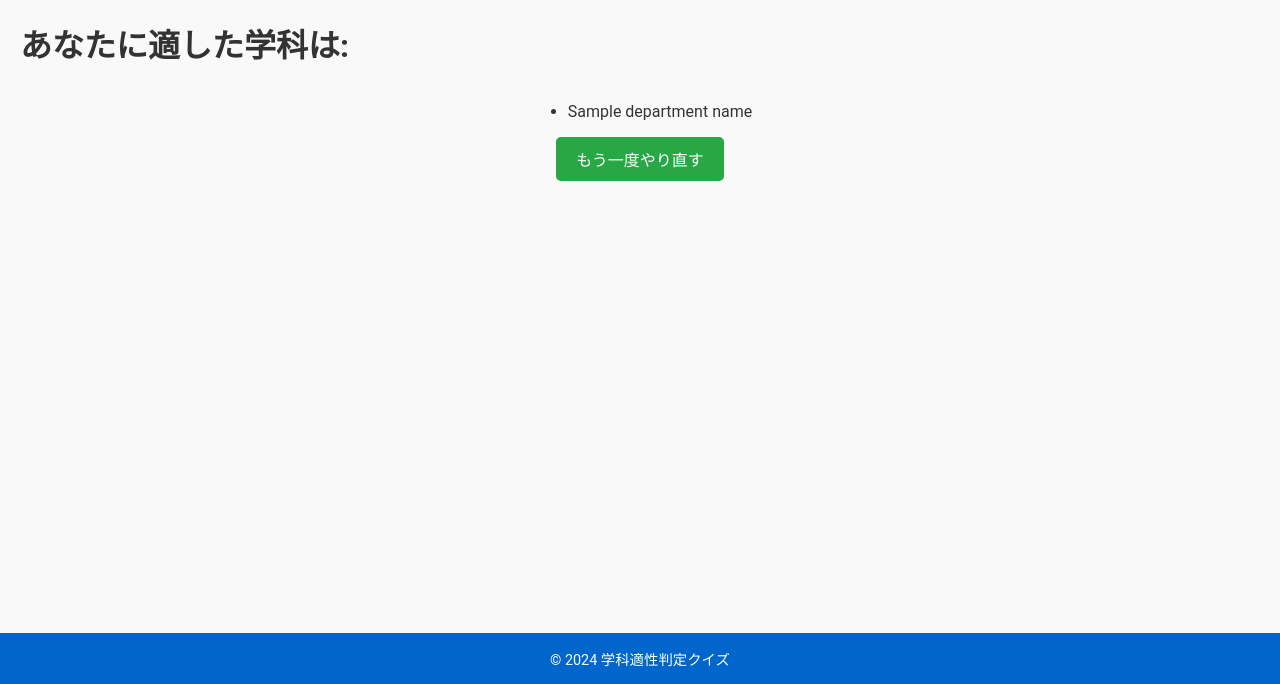
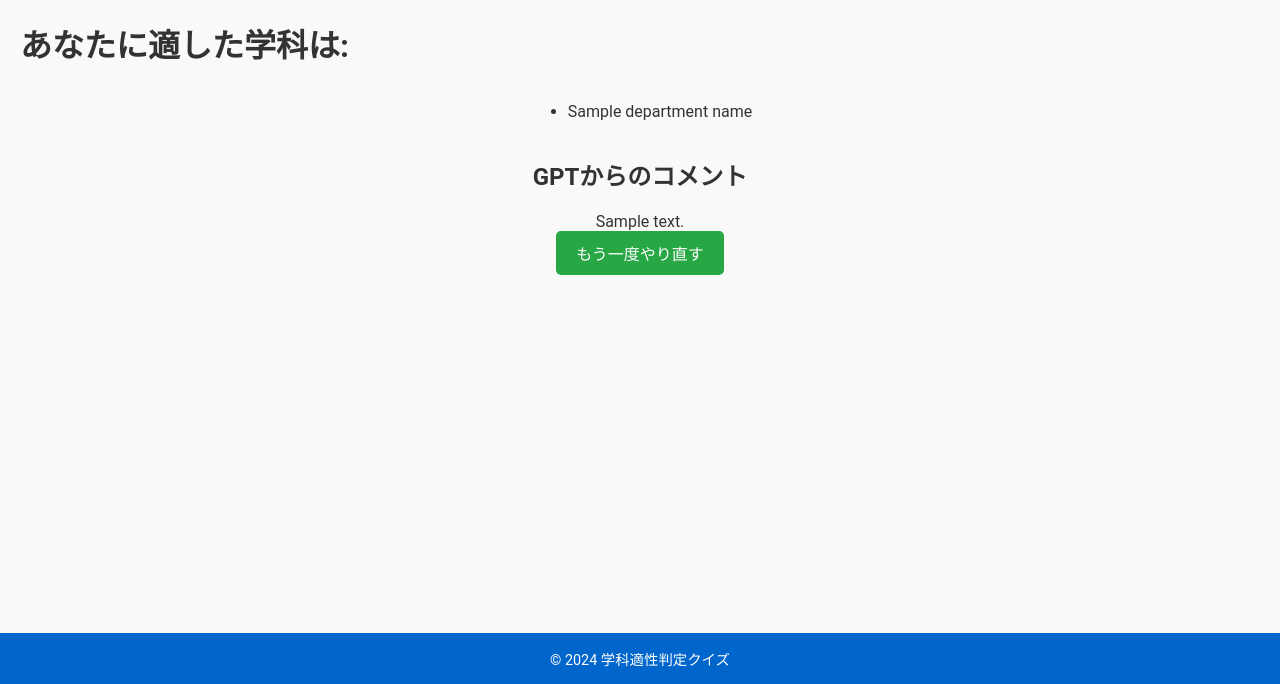
Before and after one commit to ChinouProgramming2-team10/nitech-department-fit-app, a Flask app: template templates/result.html in a window 1280 px wide. Shown: the part 116-800 px from the top of the page. Run offline with Flask 3, Linux system fonts and the light colour scheme; the template is opened without the code that fills it: most values are stand-ins (such as "Sample title", 1, 10 or a date in 2020).

Commit message:
htmlにGPTのコメント表示

```diff
--- a/templates/result.html
+++ b/templates/result.html
@@ -4,7 +4,10 @@
     <meta charset="UTF-8" />
     <title>結果</title>
 
-    <link rel="stylesheet" href="{{ url_for('static', filename='style.css') }}">
+    <link
+      rel="stylesheet"
+      href="{{ url_for('static', filename='style.css') }}"
+    />
   </head>
   <body>
     {% include 'header.html' %}
@@ -15,6 +18,8 @@
         <li>{{ department_names[dept] }}</li>
         {% endfor %}
       </ul>
+      <h2>GPTからのコメント</h2>
+      <div>{{　gpt_comment }}</div>
       <a href="{{ url_for('index') }}">もう一度やり直す</a>
     </main>
     {% include 'footer.html' %}
```
Lines whose indentation alone changed are shown as unchanged.
